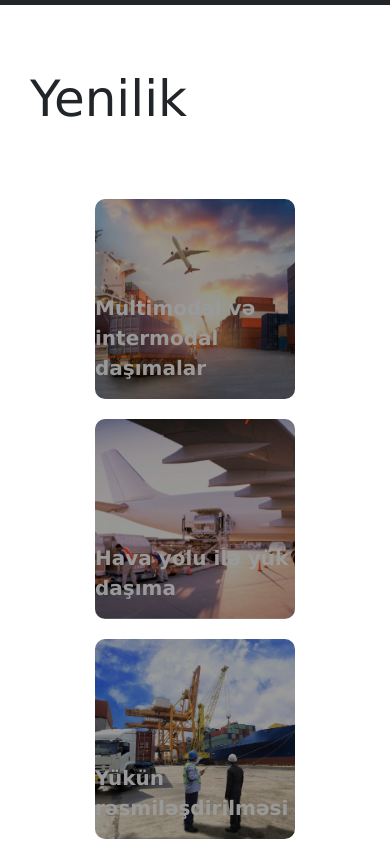
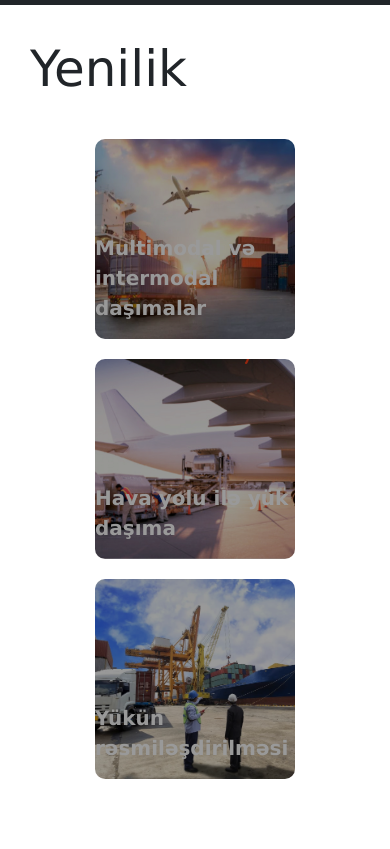
Before and after one commit to mrhabba/mrhabba.github.io, a plain HTML site: page yenilik.html in a window 390 px wide. Shown: the part 141-990 px from the top of the page. After the commit the page ends 930 px from the top, so only its background shows below. Drawn offline with nearby package versions, Linux system fonts and the light colour scheme.

Commit message:
h1 yeri deyisildi

```diff
--- a/yenilik.html
+++ b/yenilik.html
@@ -81,7 +81,7 @@
 
 
         h1 {
-            padding: 180px 0;
+            padding: 150px 0;
             font-size: 50px;
 
         }
```
